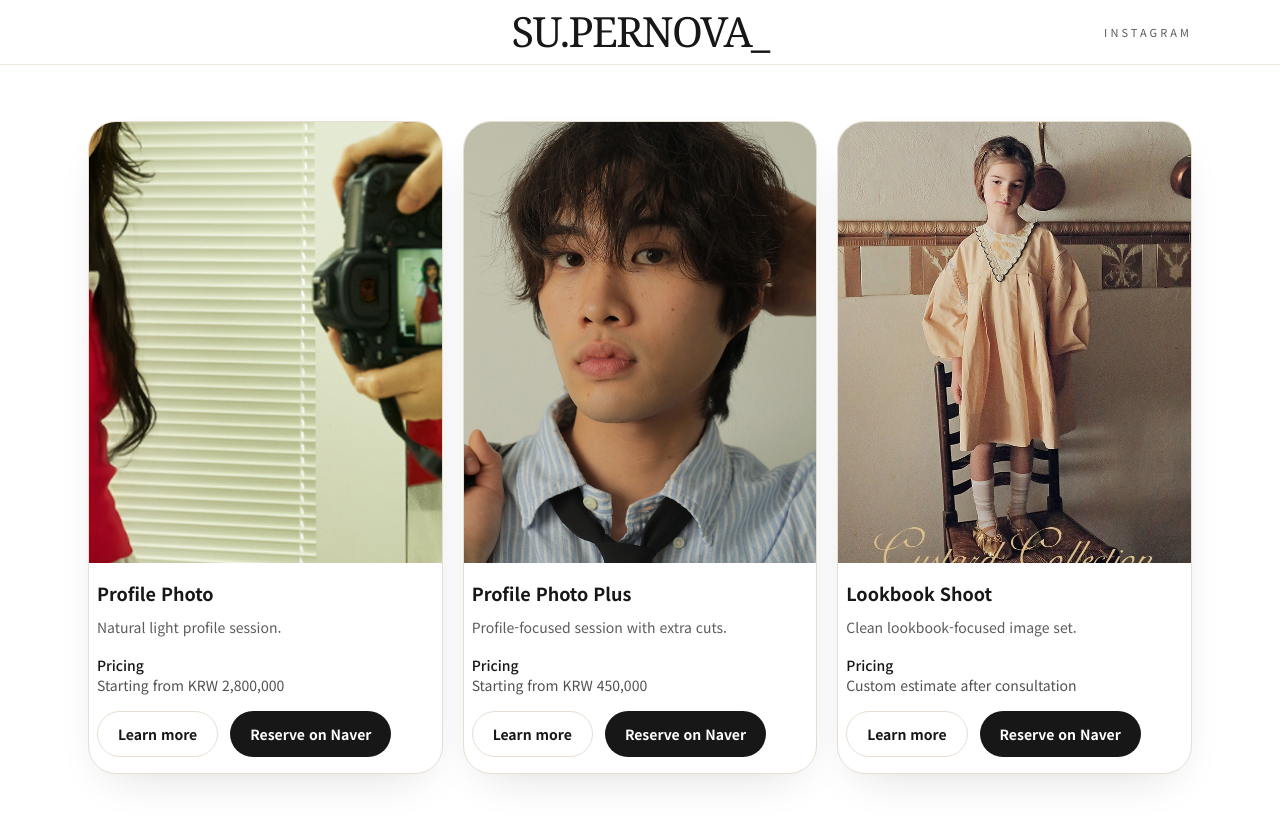
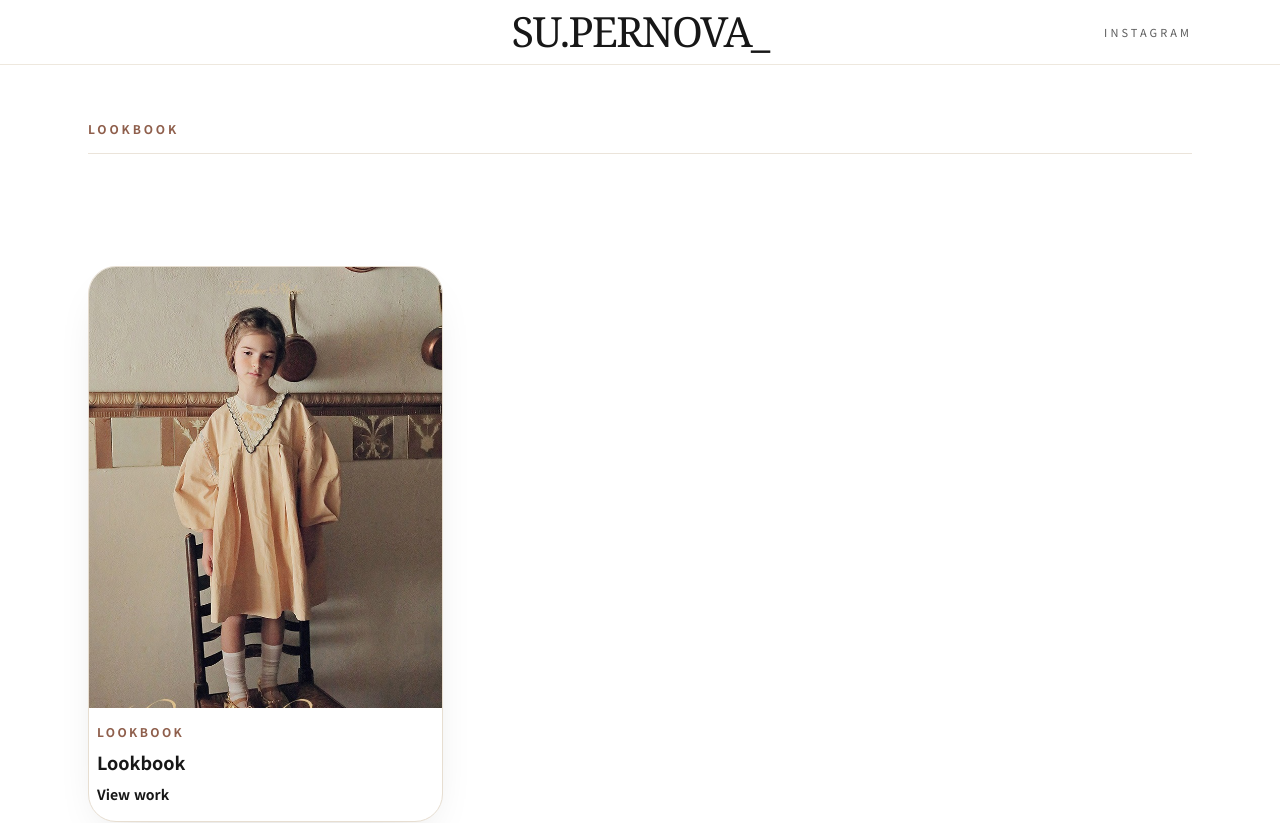
Before and after one commit to shubbydobob/supernova, a Next.js app: page /lookbook in a window 1280 px wide. Shown: the top 823 px of the page. Built offline with nearby package versions, Linux system fonts and the light colour scheme.

Commit message:
룩북 목록을 단일 이미지 카드로 정리

```diff
--- a/app/lookbook/page.tsx
+++ b/app/lookbook/page.tsx
@@ -1,8 +1,9 @@
 import type { Metadata } from "next";
+import Link from "next/link";
 
-import { ServiceGrid } from "@/components/services/service-grid";
+import { OptimizedImage } from "@/components/shared/optimized-image";
 import { Section } from "@/components/shared/section";
-import { getShootServices, getSiteConfig } from "@/lib/content";
+import { getShootService, getSiteConfig } from "@/lib/content";
 
 export async function generateMetadata(): Promise<Metadata> {
   const config = await getSiteConfig();
@@ -19,11 +20,48 @@ export async function generateMetadata(): Promise<Metadata> {
 }
 
 export default async function LookbookPage() {
-  const services = await getShootServices();
+  const lookbookItem = await getShootService("commercial-photography");
+
+  if (!lookbookItem) {
+    throw new Error("Lookbook page requires the commercial-photography service.");
+  }
+
+  const href = `/lookbook/${lookbookItem.slug}`;
 
   return (
-    <Section>
-      <ServiceGrid services={services} detailHrefBuilder={(service) => `/lookbook/${service.slug}`} />
-    </Section>
+    <>
+      <Section className="pt-6 sm:pt-10">
+        <div className="border-b border-stone/80 pb-4">
+          <p className="text-xs font-semibold uppercase tracking-[0.24em] text-clay">Lookbook</p>
+        </div>
+      </Section>
+
+      <Section>
+        <div className="grid gap-0 md:gap-5 md:grid-cols-2 xl:grid-cols-3">
+          <article
+            id={lookbookItem.slug}
+            className="overflow-hidden bg-white md:rounded-[1.75rem] md:border md:border-stone md:shadow-card"
+          >
+            <Link href={href} className="block">
+              <OptimizedImage
+                src={lookbookItem.images[0] ?? lookbookItem.seo.ogImage ?? "/images/reference/lookbook-01.jpg"}
+                alt="Lookbook"
+                width={900}
+                height={1100}
+                wrapperClassName="bg-sand"
+                className="aspect-[11/10] object-contain object-top md:aspect-[4/5] md:object-cover"
+              />
+            </Link>
+            <div className="space-y-2 px-4 py-4 md:px-2">
+              <p className="text-xs font-semibold uppercase tracking-[0.2em] text-clay">LOOKBOOK</p>
+              <h1 className="text-lg font-semibold text-ink">Lookbook</h1>
+              <Link href={href} className="inline-flex text-sm font-semibold text-ink hover:text-clay">
+                View work
+              </Link>
+            </div>
+          </article>
+        </div>
+      </Section>
+    </>
   );
 }
```
